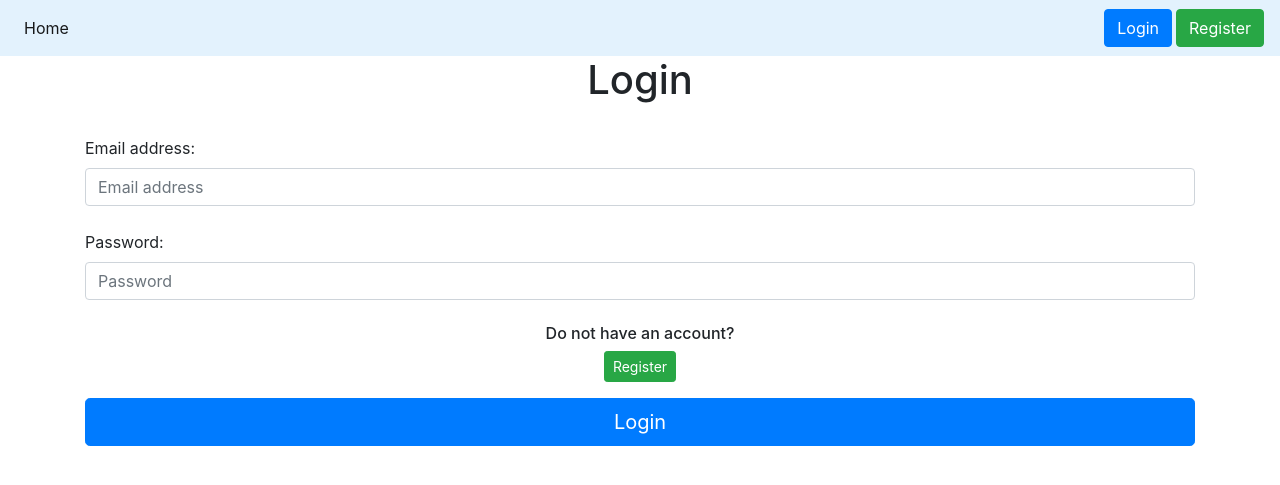
After one commit to NemanjaVasiljevic/DRS_Projekat, a Flask app: page /login in a window 1280 px wide. The commit adds this page. Shown: the top 485 px of the page. Run offline with Flask 2, Linux system fonts and the light colour scheme; some libraries are stand-ins or nearby versions.

Commit message:
Dizajn login stranice

```diff
--- a/forms.py
+++ b/forms.py
@@ -12,3 +12,8 @@ class RegisterForm(FlaskForm):
     password1 = PasswordField(label='Password:')
     password2 = PasswordField(label='Confirm password:')
     submit = SubmitField(label='Register')
+
+class LoginForm(FlaskForm):
+    email_address = StringField(label='Email address: ')
+    password = PasswordField(label='Password: ')
+    submit = SubmitField(label='Login')
--- a/routes.py
+++ b/routes.py
@@ -1,5 +1,5 @@
 from flask import Flask, render_template
-from forms import RegisterForm
+from forms import RegisterForm, LoginForm
 app = Flask(__name__)
 app.config['SECRET_KEY'] = 'ec9439cfc6c796ae2029594d'
 
@@ -13,5 +13,10 @@ def register_page():
     form = RegisterForm()
     return render_template('register.html', form=form)
 
+@app.route('/login')
+def login_page():
+    form = LoginForm()
+    return render_template('login.html', form=form)
+
 if __name__ == '__main__':
     app.run(debug=True)
--- a/templates/base.html
+++ b/templates/base.html
@@ -25,7 +25,7 @@
         </ul>
         <ul class="navbar-nav">
             <li class="nav-item">
-                <a class="btn btn-primary navbar-btn mr-1" href="#">Login</a>
+                <a class="btn btn-primary navbar-btn mr-1" href="{{ url_for('login_page') }}">Login</a>
             </li>
             <li class="nav-item">
                 <a class="btn btn-success navbar-btn" href="{{ url_for('register_page') }}">Register</a>
--- a/templates/home.html
+++ b/templates/home.html
@@ -1,6 +1,6 @@
 {% extends 'base.html' %}
 {% block title %}
-    Home Page
+    Home page
 {% endblock %}
 
 {% block content %}
--- /dev/null
+++ b/templates/login.html
@@ -0,0 +1,31 @@
+{% extends 'base.html' %}
+{% block title %}
+    Login page
+{% endblock %}
+
+{% block content %}
+    <div class="container">
+        <form method="POST" class="form-signin">
+            {{ form.hidden_tag() }}
+            <h1 style="text-align:center">
+                Login
+            </h1>
+            <br>
+            {{ form.email_address.label() }}
+            {{ form.email_address(class="form-control", placeholder="Email address") }}
+            <br>
+
+            {{ form.password.label() }}
+            {{ form.password(class="form-control", placeholder="Password") }}
+            <br>
+
+            <div class="checkbox mb-3" style="text-align:center">
+               <h6>Do not have an account?</h6>
+               <a class="btn btn-sm btn-success" href="{{ url_for('register_page') }}">Register</a>
+            </div>
+
+            {{ form.submit(class="btn btn-lg btn-block btn-primary") }}
+
+        </form>
+    </div>
+{% endblock %}
```
Also changed, not shown: templates/register.html (+4 -3 lines), README.md (deleted).
